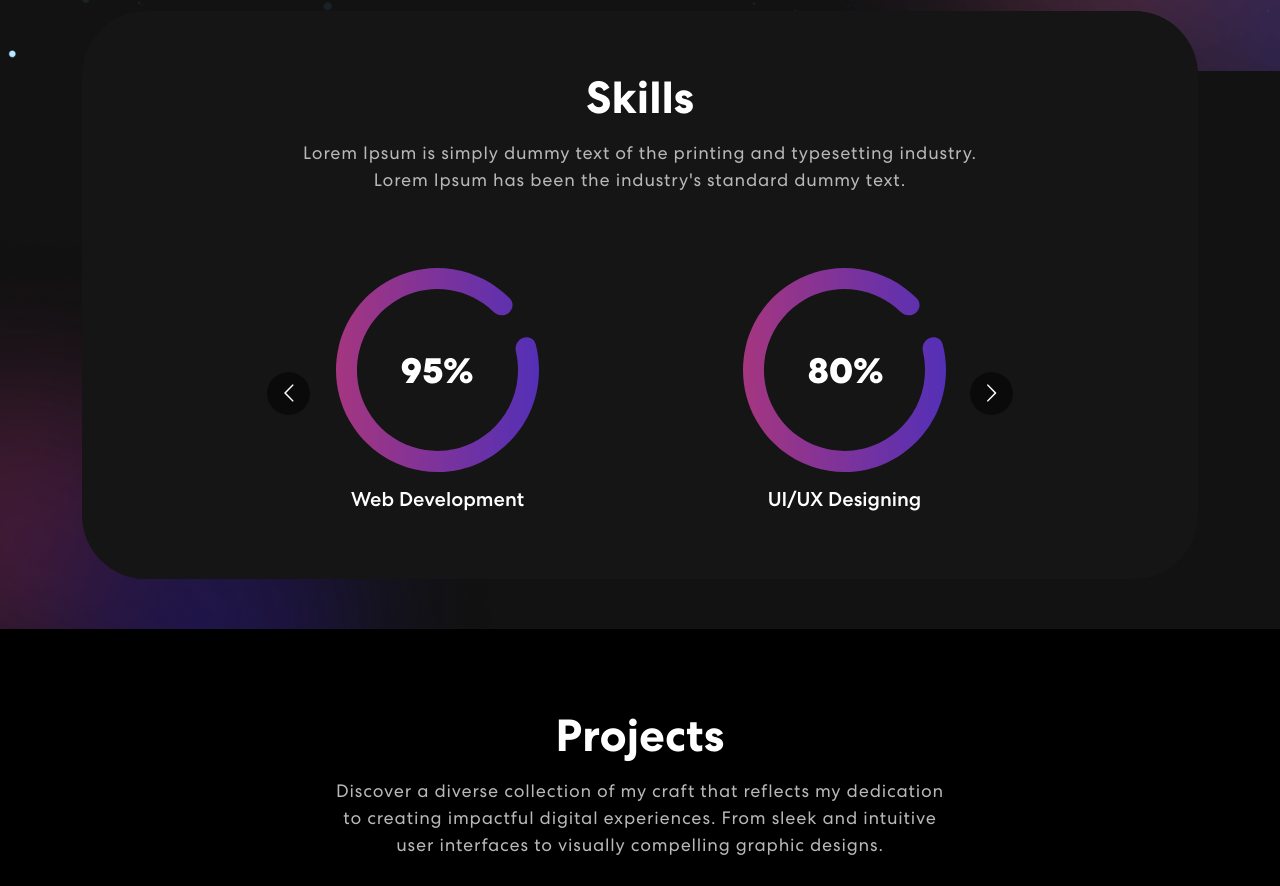
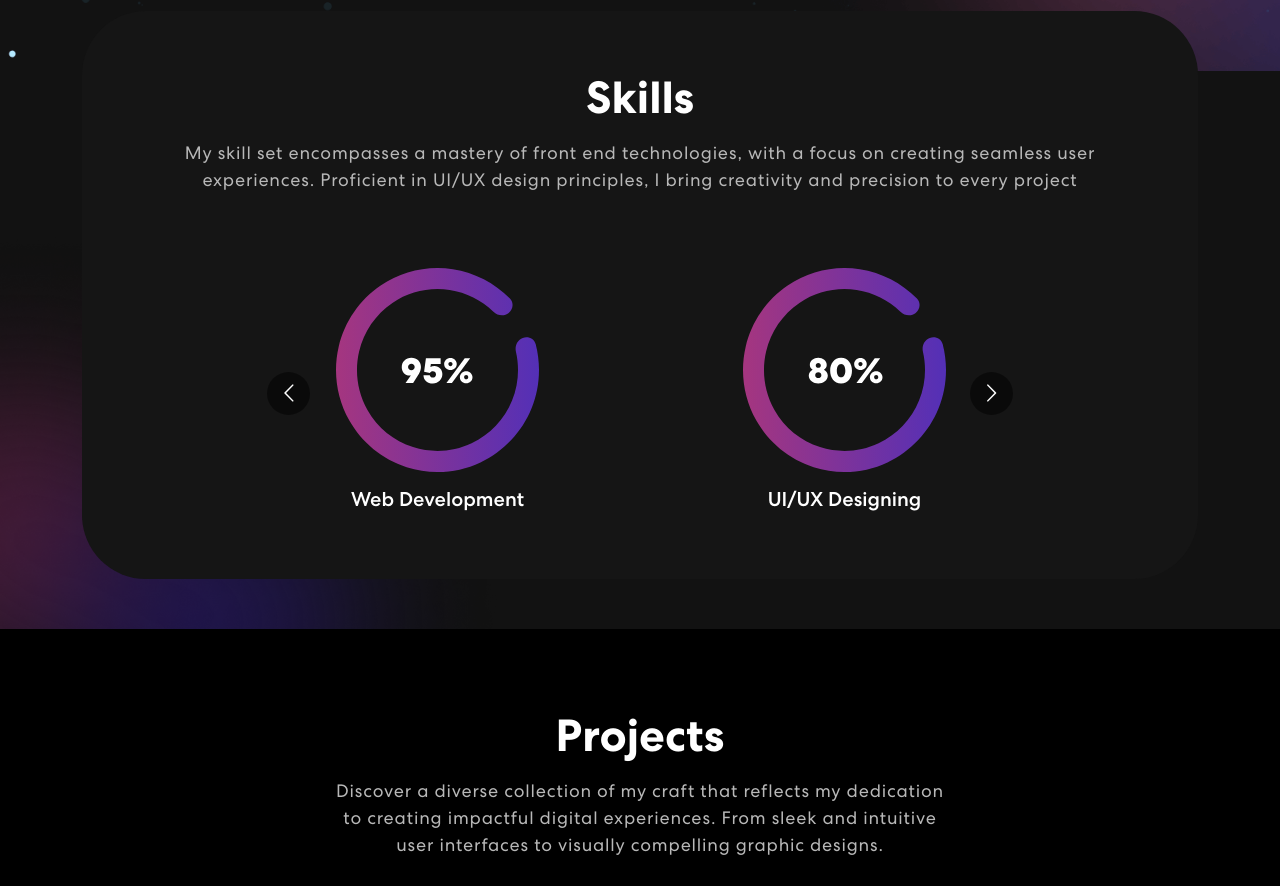
Before and after one commit to priyampinju/pinju-portfolio, a React (Create React App) app: page / in a window 1280 px wide. Shown: the part 836-1722 px from the top of the page. Built offline with nearby package versions, Linux system fonts and the light colour scheme.

Commit message:
update skills

```diff
--- a/src/components/Skills.js
+++ b/src/components/Skills.js
@@ -37,7 +37,7 @@ const Skills = () => {
                 <div className="col-12">
                     <div className="skill-bx wow zoomIn">
                         <h2>Skills</h2>
-                        <p>Lorem Ipsum is simply dummy text of the printing and typesetting industry.<br></br> Lorem Ipsum has been the industry's standard dummy text.</p>
+                        <p> My skill set encompasses a mastery of front end technologies, with a focus on creating seamless user experiences. Proficient in UI/UX design principles, I bring creativity and precision to every project</p>
                         <Carousel responsive={responsive} infinite={true} className="owl-carousel owl-theme skill-slider">
                             <div className="item">
                                 <img src={meter1} alt="Image" />
```
